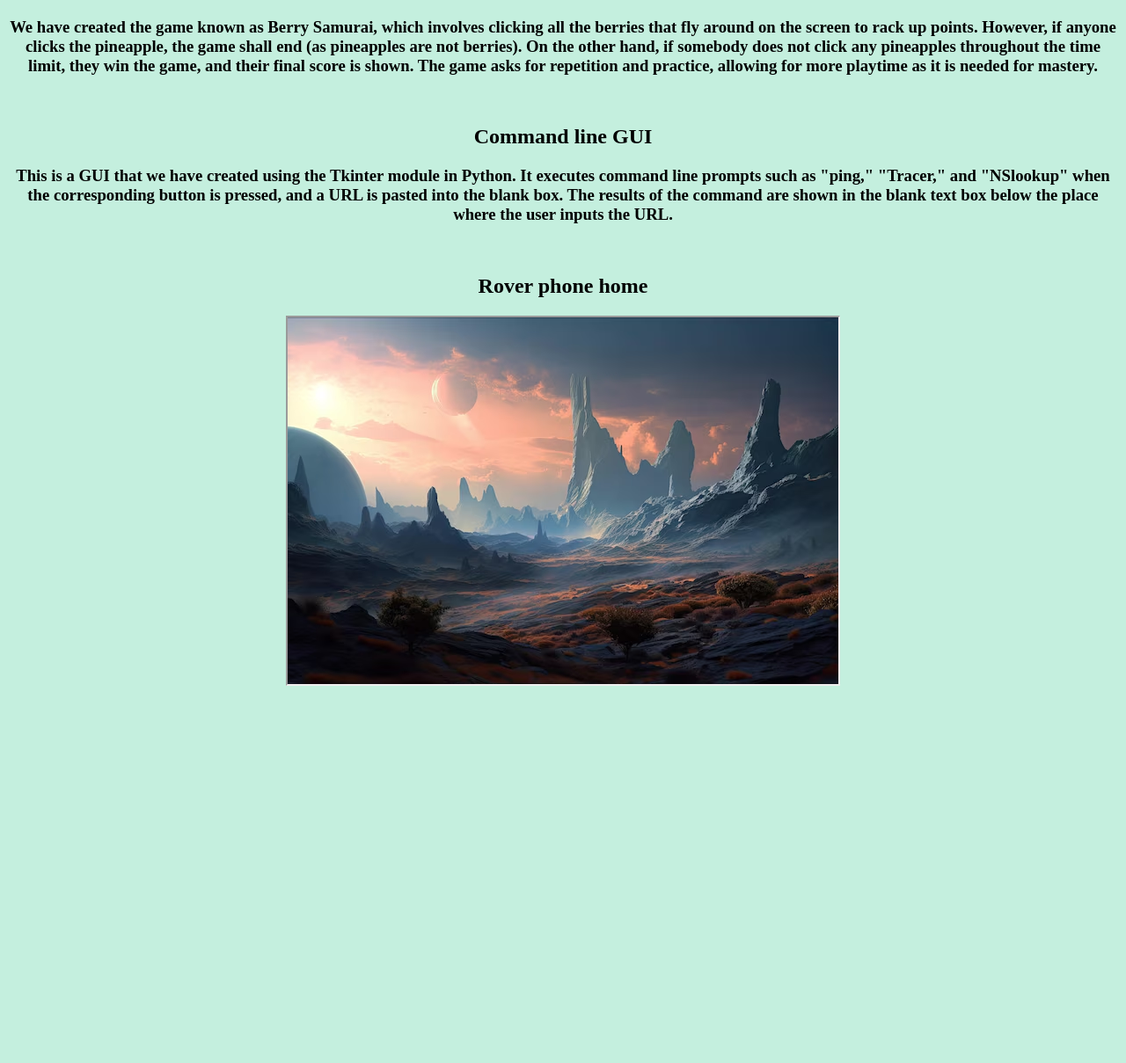
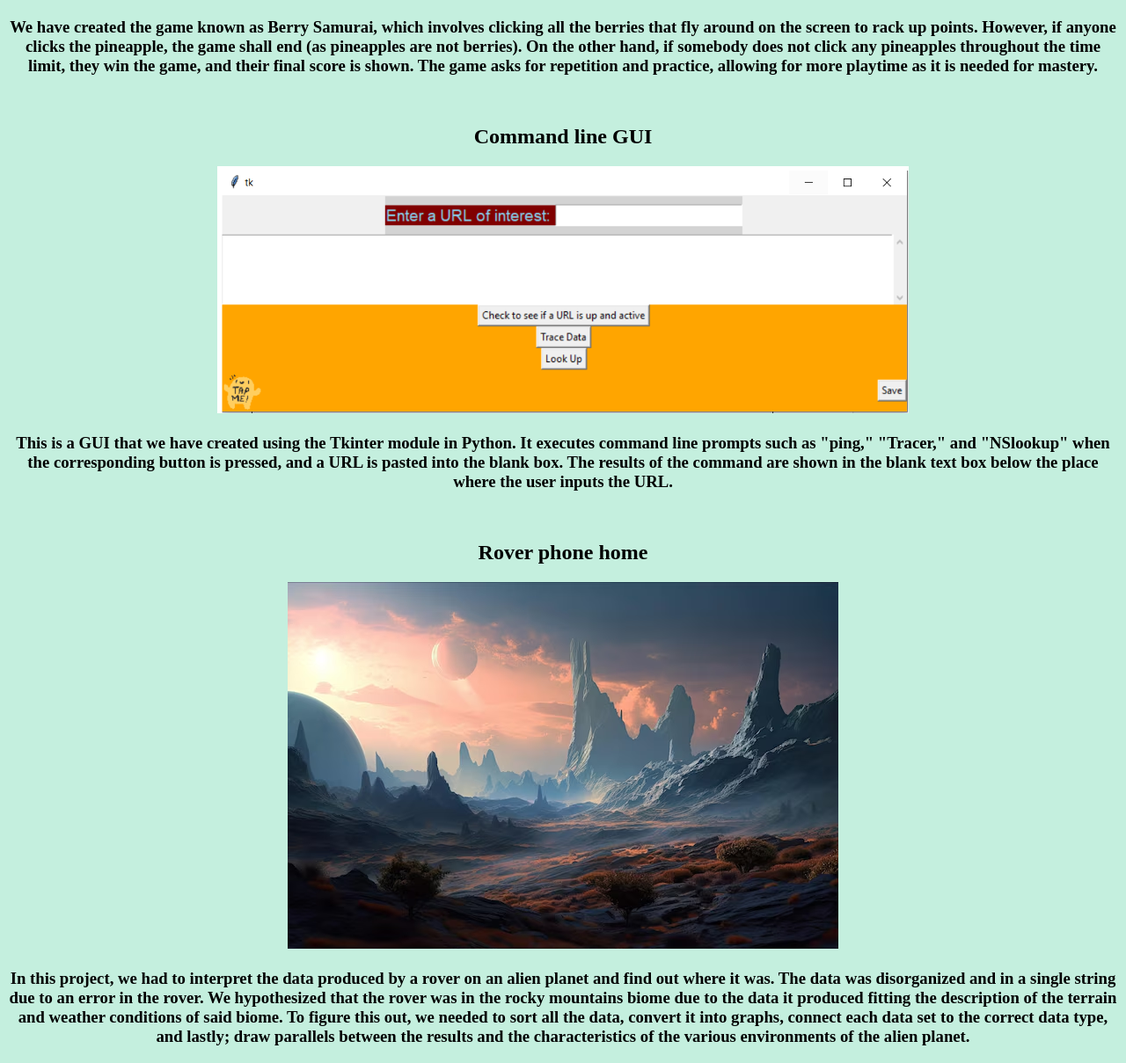
Before and after one commit to Anay-Px/Anay-Px.github.io, a plain HTML site: page portfolio.html in a window 1280 px wide. Shown: the part 3393-4602 px from the top of the page at 88% size. Before the commit the page ends 4185 px from the top, so only its background shows below. Drawn offline with Linux system fonts and the light colour scheme.

Commit message:
Update portfolio.html

```diff
--- a/portfolio.html
+++ b/portfolio.html
@@ -31,11 +31,11 @@
       <h3>We have created the game known as Berry Samurai, which involves clicking all the berries that fly around on the screen to rack up points. However, if anyone clicks the pineapple, the game shall end (as pineapples are not berries). On the other hand, if somebody does not click any pineapples throughout the time limit, they win the game, and their final score is shown. The game asks for repetition and practice, allowing for more playtime as it is needed for mastery.</h3>
     <br>
       <h2>Command line GUI</h2>
-      <!--<iframe src="images/GUI.PNG" height = 281 width = 786>-->
+      <img src="images/GUI.PNG" height = 281 width = 786>
       <h3>This is a GUI that we have created using the Tkinter module in Python. It executes command line prompts such as "ping," "Tracer," and "NSlookup" when the corresponding button is pressed, and a URL is pasted into the blank box. The results of the command are shown in the blank text box below the place where the user inputs the URL. </h3>
     <br>
         <h2>Rover phone home</h2>
-        <iframe src="illustration-extraterrestrial-landscape-with-rocky-mountains-multiple-planets-sky-generative-ai_410516-60587.avif" height = 417 width = 626>
+        <img src="illustration-extraterrestrial-landscape-with-rocky-mountains-multiple-planets-sky-generative-ai_410516-60587.avif" height = 417 width = 626>
         <h3>In this project, we had to interpret the data produced by a rover on an alien planet and find out where it was. The data was disorganized and in a single string due to an error in the rover. We hypothesized that the rover was in the rocky mountains biome due to the data it produced fitting the description of the terrain and weather conditions of said biome. To figure this out, we needed to sort all the data, convert it into graphs, connect each data set to the correct data type, and lastly; draw parallels between the results and the characteristics of the various environments of the alien planet.</h3>
   </center>
 </html>
```
